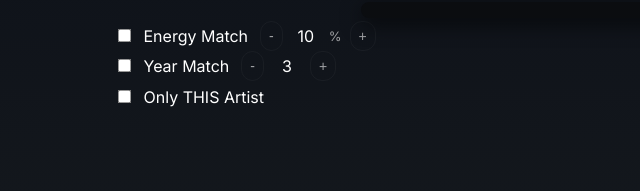
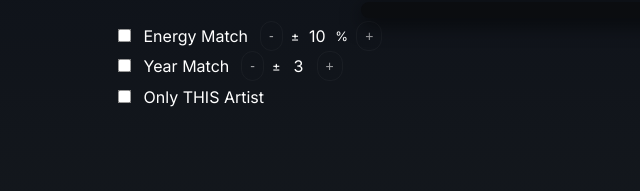
Before and after one commit to konradciez/Graph-Based-Music-Recommender, a plain HTML site: page client/index.html in a window 1280 px wide. Shown: the part 287-478 px from the top of the page, 0-640 px from the left. Drawn offline with Linux system fonts and the light colour scheme.

Commit message:
cosmetics

```diff
--- a/client/css/components.css
+++ b/client/css/components.css
@@ -14,7 +14,7 @@
 .range-values{ margin-left:12px; color:var(--muted) }
 
 .number-control{ display:inline-flex; align-items:center; gap:8px }
-.number-control .value{ min-width:30px; text-align:center; display:inline-block }
+.number-control .value{ min-width:20px; text-align:center; display:inline-block }
 .number-control .nav-btn.small{ padding:6px 8px; font-size:14px; border-radius:12px }
 
 /* Make numeric inputs with .value look like the span.value used elsewhere */
@@ -23,7 +23,7 @@
 .number-control input.value::-webkit-inner-spin-button{ -webkit-appearance:none; margin:0 }
 .number-control input.value{ -moz-appearance:textfield }
 .range-controls .separator{ padding:0 6px }
-.number-control .suffix{ color:var(--muted); font-size:13px }
+.number-control .suffix{ font-size:13px }
 
 .nav-btn.small{ padding:6px 8px; font-size:14px; border-radius:12px }
 .nav-btn{ background:transparent; border:1px solid rgba(255,255,255,0.04); color:var(--muted); padding:6px 10px; border-radius:14px; cursor:pointer }
--- a/client/js/views/recommender.js
+++ b/client/js/views/recommender.js
@@ -44,11 +44,11 @@ export async function renderRecommender(){
 		<div class="filters">
 			<div class="filter-item">
 				<label><input id="energy-match" type="checkbox" /> Energy Match</label>
-				<div class="number-control" data-role="energy" data-min="0" data-max="100"><button class="nav-btn small dec">-</button><span class="value">10</span><span class="suffix">%</span><button class="nav-btn small inc">+</button></div>
+				<div class="number-control" data-role="energy" data-min="0" data-max="100"><button class="nav-btn small dec">-</button><span class="suffix">±</span><span class="value">10</span><span class="suffix">%</span><button class="nav-btn small inc">+</button></div>
 			</div>
 			<div class="filter-item">
 				<label><input id="year-match" type="checkbox" /> Year Match</label>
-				<div class="number-control" data-role="year" data-min="0"><button class="nav-btn small dec">-</button><span class="value">3</span><button class="nav-btn small inc">+</button></div>
+				<div class="number-control" data-role="year" data-min="0"><button class="nav-btn small dec">-</button><span class="suffix">±</span><span class="value">3</span><button class="nav-btn small inc">+</button></div>
 			</div>
 			<div class="filter-item artist-only">
 				<label><input id="only-artist" type="checkbox" /> Only THIS Artist</label>
```
